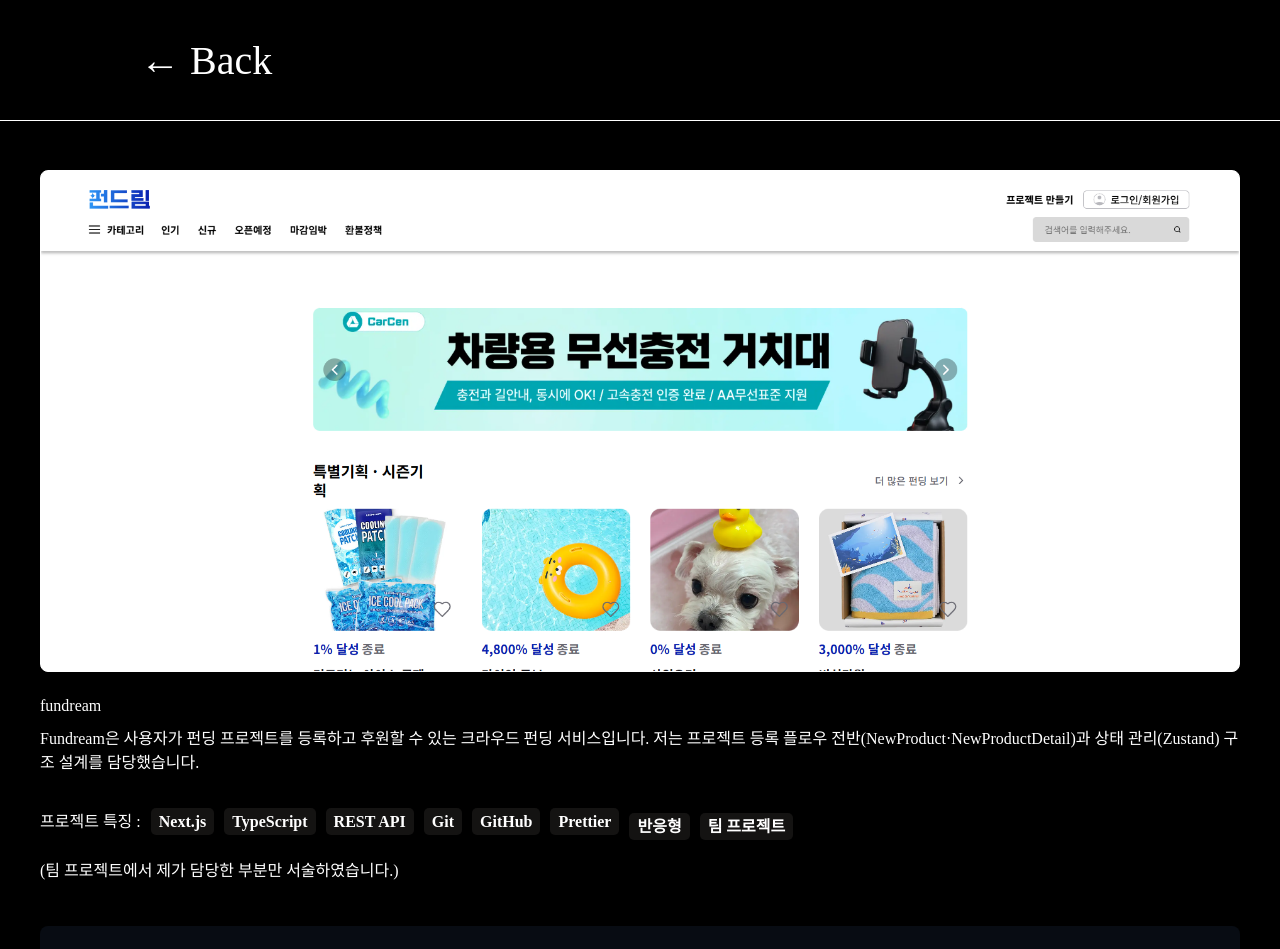
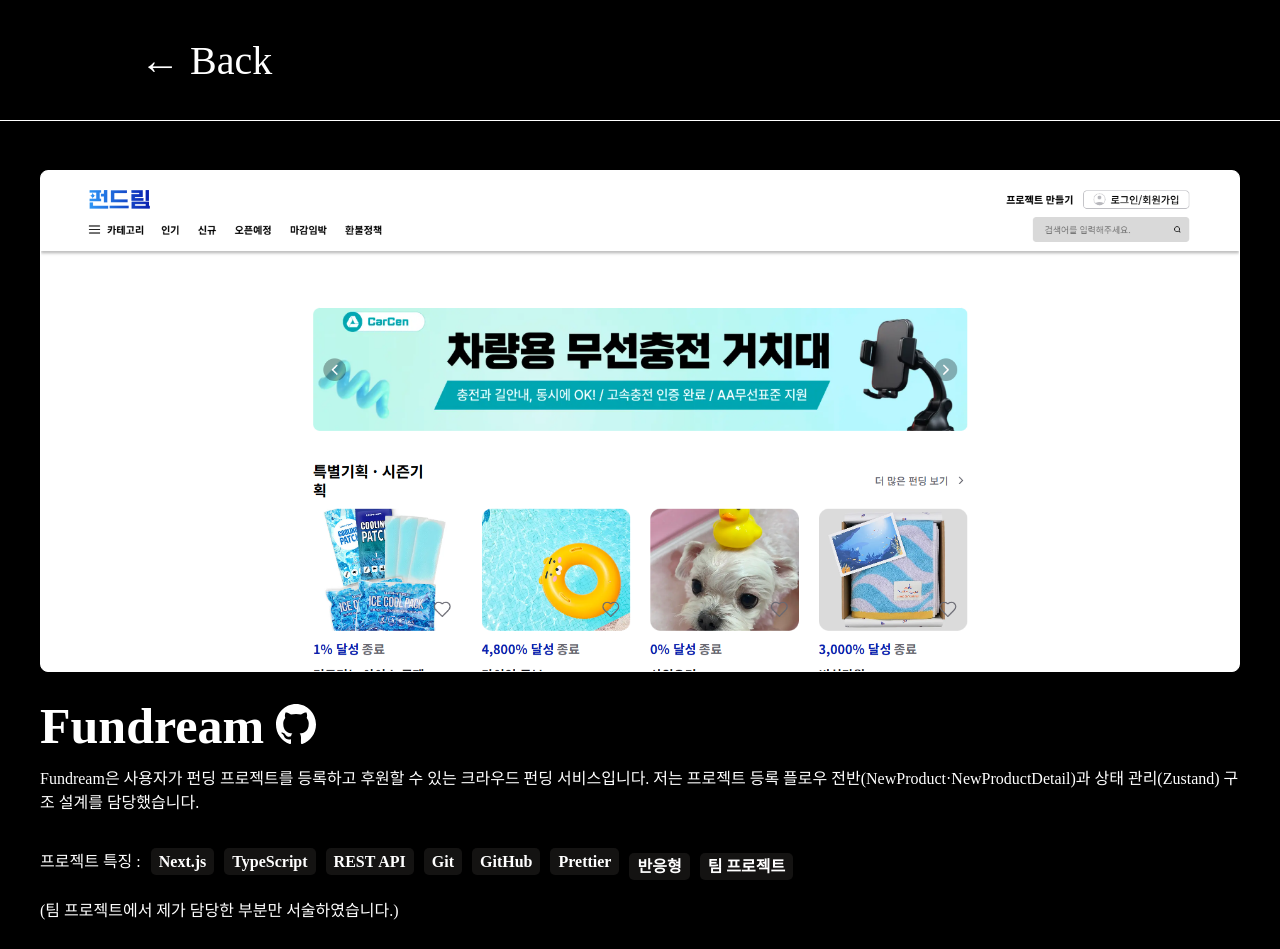
Before and after one commit to teakyungg/Frontend-Portfolio, a Next.js app: page /Project/Fundream in a window 1280 px wide. Shown: the top 949 px of the page. Built offline with nearby package versions, Linux system fonts and the light colour scheme; a web font is replaced by a local one.

Commit message:
feat/add Fundream.tsx add GitHub link

```diff
--- a/src/app/Project/(Page)/Fundream/page.tsx
+++ b/src/app/Project/(Page)/Fundream/page.tsx
@@ -3,33 +3,50 @@ import style from "../page.module.css";
 import Image from "next/image";
 
 export default function Fundream() {
+  const skillData = ["Next.js", "TypeScript", "REST API", "Git", "GitHub", "Prettier", "반응형", "팀 프로젝트"];
+  const skillItem = skillData.map((skill) => (
+    <li key={skill}>
+      <Highlight>{skill}</Highlight>
+    </li>
+  ));
 
-    const skillData = ['Next.js','TypeScript', 'REST API', 'Git', 'GitHub', 'Prettier','반응형', '팀 프로젝트'];
-    const skillItem = skillData.map((skill) => <li key={skill}><Highlight>{skill}</Highlight></li>);
+  const NewProductData = ["CreateProjectTitle", "CategoryBar", "ProductSummaryInput"];
+  const NewProductItem = NewProductData.map((value) => <Highlight key={value}>{value}</Highlight>);
 
-    const NewProductData = ['CreateProjectTitle','CategoryBar','ProductSummaryInput']
-    const NewProductItem = NewProductData.map((value) => <Highlight key={value}>{value}</Highlight>)
-
-    const NewProductDetailData = ['ProjectIntro','ProjectNotice','ProjectCategory','ProjectPlan','ProjectThumbnail','IsAuthDone','RegisterBtnModal'];
-    const NewProductDetailItem = NewProductDetailData.map((value) => <Highlight key={value}>{value}</Highlight>)
+  const NewProductDetailData = [
+    "ProjectIntro",
+    "ProjectNotice",
+    "ProjectCategory",
+    "ProjectPlan",
+    "ProjectThumbnail",
+    "IsAuthDone",
+    "RegisterBtnModal",
+  ];
+  const NewProductDetailItem = NewProductDetailData.map((value) => <Highlight key={value}>{value}</Highlight>);
 
   const useProjectStoreData = [
-        {title: 'userSubContent', text:'요약·부제목 텍스트'},
-        {title: 'userGoalPrice', text:'목표 금액'},
-        {title: 'userMainImage', text:'대표 이미지'},
-        {title: 'userTag', text:'해시태그 문자열'},
-        {title: 'userCategory', text:'선택된 카테고리'},
-        {title: 'userDate', text:'시작일·종료일'},
-    ]
-    const useProjectStoreItem = useProjectStoreData.map((value) => <li key={value.title}><Highlight>{value.title}</Highlight> : {value.text}</li>)
+    { title: "userSubContent", text: "요약·부제목 텍스트" },
+    { title: "userGoalPrice", text: "목표 금액" },
+    { title: "userMainImage", text: "대표 이미지" },
+    { title: "userTag", text: "해시태그 문자열" },
+    { title: "userCategory", text: "선택된 카테고리" },
+    { title: "userDate", text: "시작일·종료일" },
+  ];
+  const useProjectStoreItem = useProjectStoreData.map((value) => (
+    <li key={value.title}>
+      <Highlight>{value.title}</Highlight> : {value.text}
+    </li>
+  ));
 
   return (
     <div className={style.project}>
       {/* 대표이미지 */}
       <a
         className={style.heroImg}
-            style={{backgroundImage : "url(/fundream.png)"}}
-            href="https://final-11-cutie.vercel.app/" target="_blank">
+        style={{ backgroundImage: "url(/fundream.png)" }}
+        href="https://final-11-cutie.vercel.app/"
+        target="_blank"
+      >
         <div className={style.btnLinkBg}>
           <span className={style.btnLink}>바로가기</span>
         </div>
@@ -37,8 +54,13 @@ export default function Fundream() {
 
       {/* 내용 */}
       <div className={style.projectDesc}>
-                <div className={style.mainTitle}>fundream</div>
-                <div className={style.descContent} style={{position:"relative", bottom:"20px"}}>
+        <div className={style.projectHeader}>
+          <div className={style.mainTitle}>Fundream</div>
+          <a href="https://github.com/teakyungg/Final-11-Cutie" title="GitHub 바로가기" target="_blank">
+            <Image src={"/github_logo_icon.svg"} width={40} height={40} alt="github_logo_icon" />
+          </a>
+        </div>
+        <div className={style.descContent} style={{ position: "relative", bottom: "20px" }}>
           {`Fundream은 사용자가 펀딩 프로젝트를 등록하고 후원할 수 있는 크라우드 펀딩 서비스입니다.
                       저는 프로젝트 등록 플로우 전반(NewProduct·NewProductDetail)과 상태 관리(Zustand) 구조 설계를 담당했습니다.`}
         </div>
@@ -46,7 +68,7 @@ export default function Fundream() {
         <div className={style.skill}>
           <span>프로젝트 특징 :</span>
           <ul className={style.skillList}>{skillItem}</ul>
-                    <div style={{paddingTop:"20px"}}>(팀 프로젝트에서 제가 담당한 부분만 서술하였습니다.)</div>
+          <div style={{ paddingTop: "20px" }}>(팀 프로젝트에서 제가 담당한 부분만 서술하였습니다.)</div>
         </div>
 
         <div className={style.desc}>
@@ -56,19 +78,25 @@ export default function Fundream() {
                       저는 그 중에서 새로운 상품을 등록하는 페이지를 담당하게 되었습니다.`}
           </div>
 
-                    <div style={{display: "flex", alignItems:"center", gap:"10px"}}>
-                        {`컴포넌트 : `}{NewProductItem}
+          <div style={{ display: "flex", alignItems: "center", gap: "10px" }}>
+            {`컴포넌트 : `}
+            {NewProductItem}
           </div>
 
-                    <div style={{display:'flex'}}>
+          <div style={{ display: "flex" }}>
             <div>
-                         <Image src={'/fundream/pc newproject.png'} width={580} height={514} alt="fundream pc newproject"/>
-                         <div style={{textAlign:"center", paddingTop:"10px"}}>pc 버전</div>
+              <Image src={"/fundream/pc newproject.png"} width={580} height={514} alt="fundream pc newproject" />
+              <div style={{ textAlign: "center", paddingTop: "10px" }}>pc 버전</div>
             </div>
 
             <div>
-                            <Image src={'/fundream/mobile newproject.png'} width={580} height={514} alt="fundream mobile newproject"/>
-                            <div style={{textAlign:"center", paddingTop:"10px"}}>mobile 버전</div>
+              <Image
+                src={"/fundream/mobile newproject.png"}
+                width={580}
+                height={514}
+                alt="fundream mobile newproject"
+              />
+              <div style={{ textAlign: "center", paddingTop: "10px" }}>mobile 버전</div>
             </div>
           </div>
 
@@ -87,23 +115,32 @@ export default function Fundream() {
 
         <div className={style.desc}>
           <div className={style.descTitle}>프로젝트 상세 설정 – NewProductDetail와 하위 섹션 구성</div>
-                    <div className={style.descContent}>
-                    {`펀딩 물건을 등록하기 위한 최종 상세 설정 페이지 입니다.`}
+          <div className={style.descContent}>{`펀딩 물건을 등록하기 위한 최종 상세 설정 페이지 입니다.`}</div>
+
+          <div style={{ display: "flex", alignItems: "center", gap: "10px" }}>
+            {`컴포넌트 : `}
+            {NewProductDetailItem}
           </div>
 
-                     <div style={{display: "flex",alignItems:"center", gap:"10px"}}>
-                        {`컴포넌트 : `}{NewProductDetailItem}
-                    </div>
-
-                    <div style={{display:'flex'}}>
+          <div style={{ display: "flex" }}>
             <div>
-                         <Image src={'/fundream/pc NewProductDetail.png'} width={580} height={414} alt="fundream pc NewProductDetail"/>
-                         <div style={{textAlign:"center", paddingTop:"10px"}}>pc 버전</div>
+              <Image
+                src={"/fundream/pc NewProductDetail.png"}
+                width={580}
+                height={414}
+                alt="fundream pc NewProductDetail"
+              />
+              <div style={{ textAlign: "center", paddingTop: "10px" }}>pc 버전</div>
             </div>
 
             <div>
-                            <Image src={'/fundream/mobile NewProductDetail.png'} width={580} height={414} alt="fundream mobile NewProductDetail"/>
-                            <div style={{textAlign:"center", paddingTop:"10px"}}>mobile 버전</div>
+              <Image
+                src={"/fundream/mobile NewProductDetail.png"}
+                width={580}
+                height={414}
+                alt="fundream mobile NewProductDetail"
+              />
+              <div style={{ textAlign: "center", paddingTop: "10px" }}>mobile 버전</div>
             </div>
           </div>
 
@@ -123,7 +160,7 @@ export default function Fundream() {
 
           <div>
             <div>저장하는 주요 값은</div>
-                        <ul style={{display:'flex', flexDirection:"column", gap:"20px", padding: "15px 0"}}>
+            <ul style={{ display: "flex", flexDirection: "column", gap: "20px", padding: "15px 0" }}>
               {useProjectStoreItem}
             </ul>
             <div className={style.descContent}>
@@ -134,5 +171,5 @@ export default function Fundream() {
         </div>
       </div>
     </div>
-    )
+  );
 }
```
Lines whose indentation alone changed are shown as unchanged.
